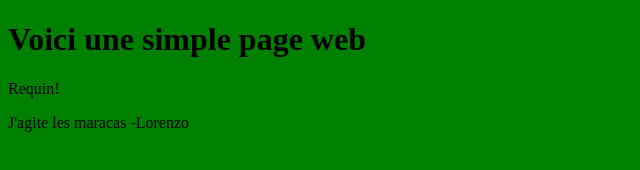
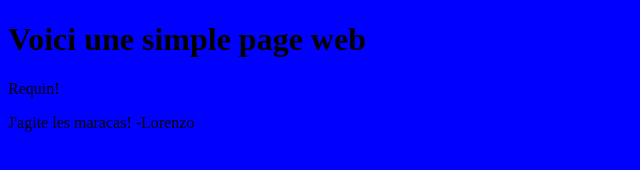
Before and after one commit to TWGMVP/d73-labo-git-02, a plain HTML site: page index.html in a window 1280 px wide. Shown: the whole page, without its empty margins (0-640 px from the left). Drawn offline with Linux system fonts and the light colour scheme.

Commit message:
Ajout de citation

```diff
--- a/index.html
+++ b/index.html
@@ -9,7 +9,7 @@
 
 	<p>Requin!</p>
 
-	<p>J'agite les maracas -Lorenzo</p>
+	<p>J'agite les maracas! -Lorenzo</p>
 
 	</body>
 </html>
--- a/styles.css
+++ b/styles.css
@@ -1,3 +1,3 @@
 body{
-	background-color :green;
+	background-color :blue;
 }
```
